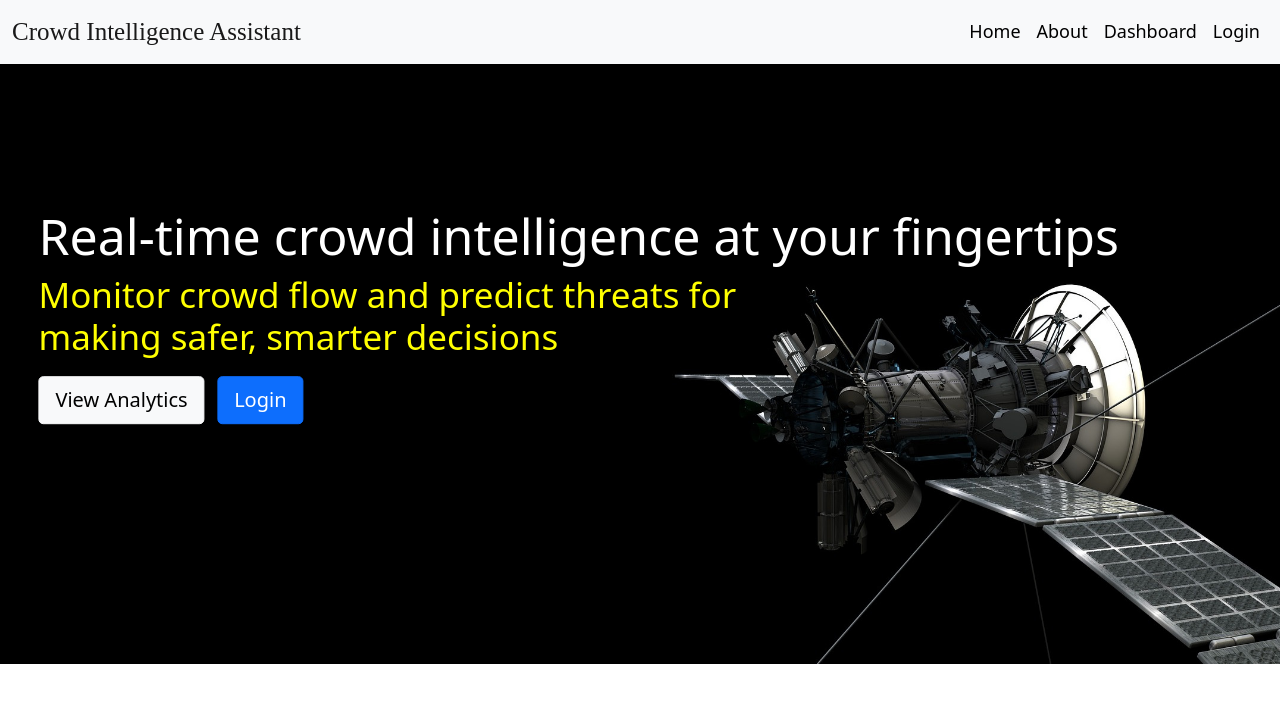
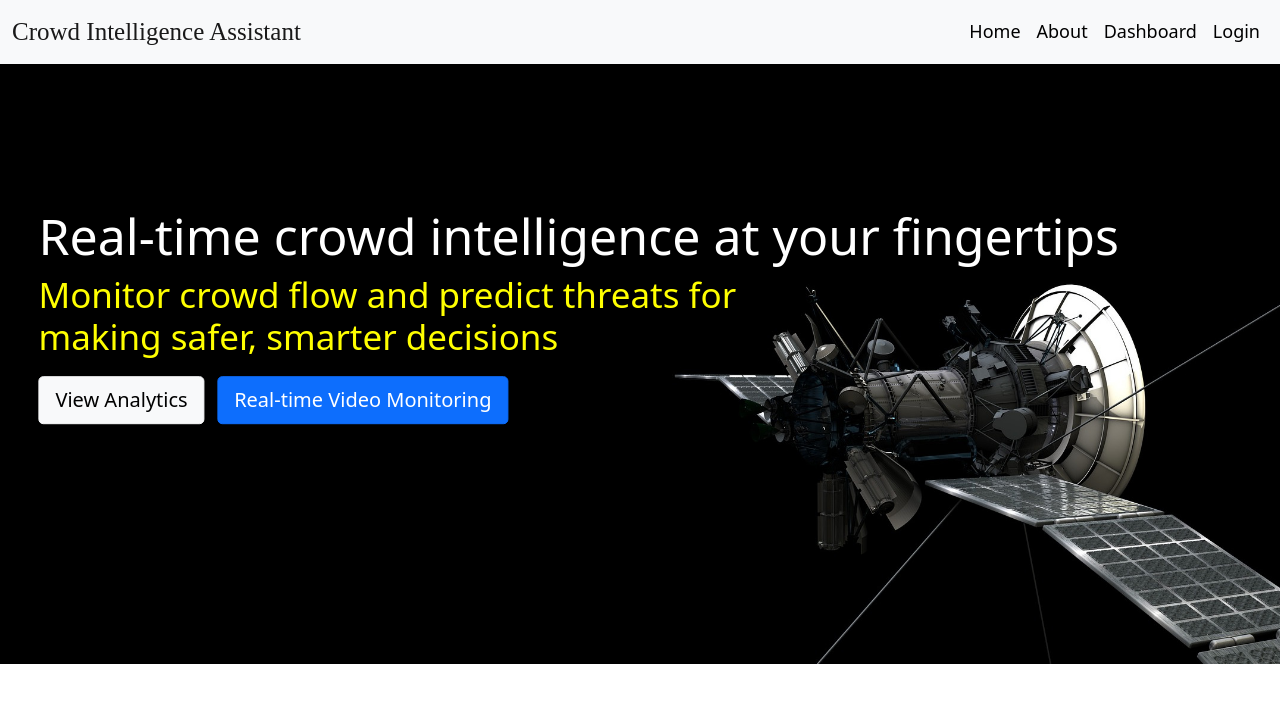
Before and after one commit to ceruleanox/hack4humanity, an Angular app: page / in a window 1280 px wide. Shown: the top 702 px of the page. Built offline with nearby package versions, Linux system fonts and the light colour scheme; a web font is replaced by a local one.

Commit message:
first commit

```diff
--- a/src/app/home/home.component.html
+++ b/src/app/home/home.component.html
@@ -3,7 +3,7 @@
     <div class="home-content">
         <h1>Real-time crowd intelligence at your fingertips</h1>
         <h3>Monitor crowd flow and predict threats for<br>making safer, smarter decisions</h3>
-        <a routerLink="dashboard" class="btn btn-lg btn-light">View Analytics</a> &nbsp;
-        <a routerLink="login" class="btn btn-lg btn-primary">Login</a>
+        <a href="https://crowdmonitoring.herokuapp.com/" class="btn btn-lg btn-light">View Analytics</a> &nbsp;
+        <a routerLink="login" class="btn btn-lg btn-primary">Real-time Video Monitoring</a>
     </div>
 <section>
--- a/src/app/login/login.component.html
+++ b/src/app/login/login.component.html
@@ -10,7 +10,7 @@
               <label for="exampleInputPassword1" class="form-label">Password</label>
               <input type="password" class="form-control" id="exampleInputPassword" value="business-user@example.com">
             </div>
-            <a routerLink="https://crowdintelligence.herokuapp.com/"><button type="submit" class="btn btn-primary col-lg-12">Log In</button></a>
+            <a routerLink="http://localhost:8501/"><button type="submit" class="btn btn-primary col-lg-12">Log In</button></a>
           </form>
     </div>
 </section>
--- a/src/app/login/login.component.ts
+++ b/src/app/login/login.component.ts
@@ -10,7 +10,7 @@ export class LoginComponent implements OnInit {
   constructor() { }
 
   ngOnInit() {
-    window.location.href = "https://crowdintelligence.herokuapp.com/";
+    window.location.href = "http://localhost:8501/";
   }
 
 }
```
